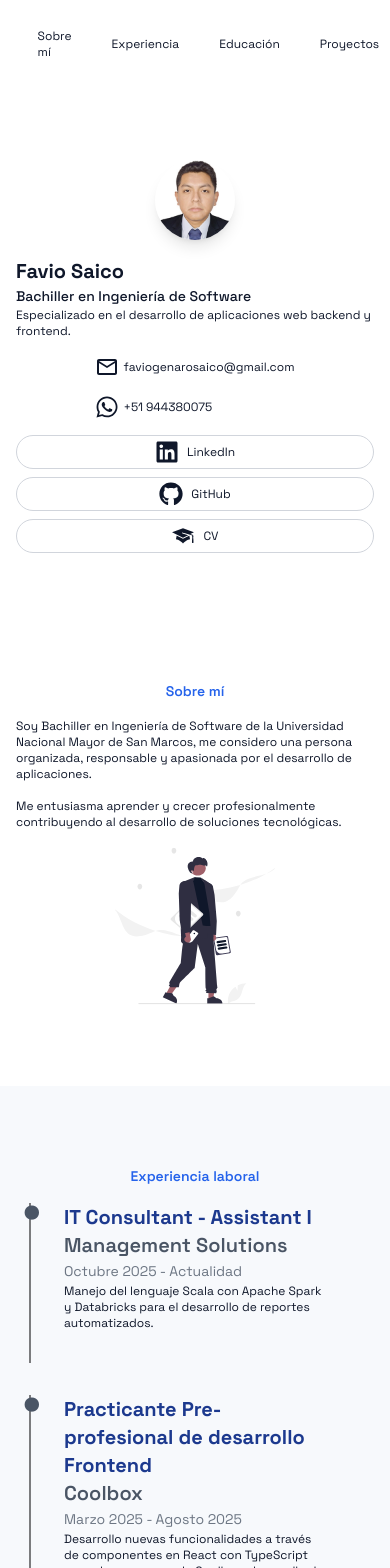
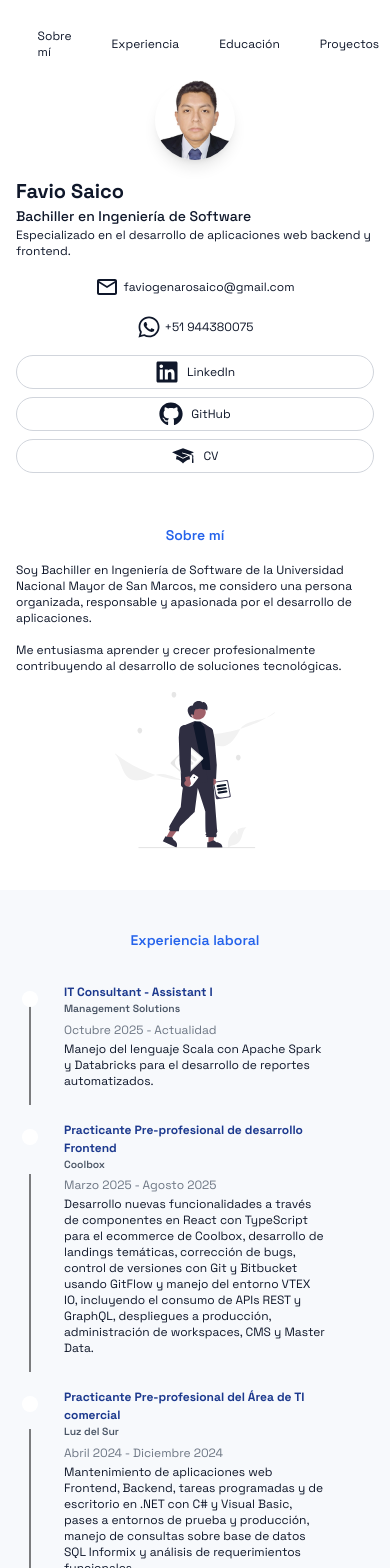
Before and after one commit to FavioGenaro/FavioGenaro.github.io, a Next.js app in the folder portfolio/: page / in a window 390 px wide. Shown: the top 1568 px of the page. Built offline with nearby package versions, Linux system fonts and the light colour scheme.

Commit message:
feat: Dividir componentes y mejorar separaciones en mobile

```diff
--- a/portfolio/src/app/globals.css
+++ b/portfolio/src/app/globals.css
@@ -13,10 +13,12 @@
   --text-h1: 1.25rem;
   --text-h2: 0.875rem;
   --text-h3: 0.75rem;
+  --text-h4: 0.65rem;
 
   --text-subtitle: #2563EB;
 
   --btn-social-media: #f1f5f9;
+  --color-linetime: #4a5565;
 
   color-scheme: light;
 }
@@ -32,6 +34,7 @@
   --border-color: #1d293d;
 
   --btn-social-media: #1d293d;
+  --color-linetime: #ffffff;
   color-scheme: dark;
 }
 
@@ -39,7 +42,8 @@
   :root {
     --text-h1: 2.5rem;
     --text-h2: 1.75rem;
-    --text-h3: 1.25rem;
+    --text-h3: 1.5rem;
+    --text-h4: 1.25rem;
   }
 }
 
@@ -104,6 +108,10 @@ body {
   font-size: var(--text-h3);
 }
 
+.titleH4 {
+  font-size: var(--text-h4);
+}
+
 .subtitle {
   color: var(--text-subtitle);
   font-weight: 600;
@@ -127,6 +135,19 @@ body {
   background-color: var(--btn-social-media);
 }
 
+.line-time {
+  border-color: var(--color-linetime);
+}
+
 li::marker {
   color: transparent;
 }
+
+.brillo {
+  /* background-color: rgba(255, 255, 255, 0.4); */
+  -webkit-backdrop-filter: brightness(150%);
+  backdrop-filter: brightness(150%);
+  /* padding: 20px;
+  margin: 30px; */
+  font-weight: bold;
+}
--- /dev/null
+++ b/portfolio/src/components/molecules/ExperienceItem.tsx
@@ -0,0 +1,28 @@
+import React from 'react'
+import Text from '../atoms/Text'
+import { JobProps } from '@/types/props';
+
+interface ExperienceProps {
+  expItem: JobProps;
+}
+
+const ExperienceItem: React.FC<ExperienceProps> = ({ expItem }) => {
+  return (
+    <div
+        className="relative mx-12 pb-4 before:absolute before:left-[-35px] before:block before:h-[74%] flex items-end before:border-l-2 before:border-black/50 dark:before:border-white/80 before:content-['']"
+    >
+        <div className="relative pb-4 dark:text-white">
+            <div className="sticky top-0">
+                <span className='line-time absolute -left-[42px] top-[8px] rounded-full w-4 h-4 bg-white'></span>
+                {/* Contenido */}
+                <h3 className="titleH3 font-bold text-blue-900 dark:text-blue-400">{expItem.jobName}</h3>
+                <h4 className="titleH4 font-semibold text-gray-600 dark:text-white">{expItem.companyName}</h4>
+                <time className="p-0 m-0 text-xs md:text-sm text-gray-600/80 dark:text-white/80">{expItem.startDate} - {expItem.endDate}</time>
+                <Text text={expItem.description}/>
+            </div>
+        </div>
+    </div>
+  )
+}
+
+export default ExperienceItem
--- /dev/null
+++ b/portfolio/src/components/molecules/SocialMediaBtn.tsx
@@ -0,0 +1,16 @@
+import React from 'react'
+import Text from '../atoms/Text'
+import { SocialMediaBtnProps } from '@/types/props'
+
+const SocialMediaBtn: React.FC<SocialMediaBtnProps> = ({ children, link, label }) => {
+  return (
+    <a className="flex items-center justify-center gap-2 sm:mt-0 cursor-pointer background-btn-social-media border border-gray-300 rounded-full px-4 py-1"
+        target="_blank"
+        href={link}>
+        {children}
+        <Text text={label}/>
+    </a>
+  )
+}
+
+export default SocialMediaBtn
--- a/portfolio/src/components/organisms/ProjectGrid.tsx
+++ b/portfolio/src/components/organisms/ProjectGrid.tsx
@@ -1,4 +1,4 @@
-import { CardProps } from "@/types/Section";
+import { CardProps } from "@/types/props";
 import image1 from "./../../../public/projects/taskListApp.webp";
 import image2 from "./../../../public/projects/listaPaises.webp";
 import image3 from "./../../../public/projects/apiEcommerce-tesis.webp";
--- a/portfolio/src/components/sections/AboutMe.tsx
+++ b/portfolio/src/components/sections/AboutMe.tsx
@@ -3,13 +3,13 @@ import foto from "../../../public/aboutme.svg"
 import Text from '../atoms/Text'
 import Image from 'next/image'
 import Subtitle from '../atoms/Subtitle'
-import { SectionProps } from '@/types/Section'
+import { SectionProps } from '@/types/props'
 import SectionLayout from '../templates/SectionLayout'
 
 const AboutSection: React.FC<SectionProps> = ({ id }) => {
   return (
     // px-4 sm:px-6 lg:px-8 py-12
-    <SectionLayout id={id} classSection="pt-20" classDiv="flex-col md:flex-row">
+    <SectionLayout id={id} classSection="pt-5 md:pt-20" classDiv="flex-col md:flex-row">
       <div className='flex flex-col gap-4 md:gap-8 max-w-lg items-center md:items-start'>
           <Subtitle subtitle='Sobre mí' />
           <div className='flex flex-col gap-4'>
--- a/portfolio/src/components/sections/Experience.tsx
+++ b/portfolio/src/components/sections/Experience.tsx
@@ -1,8 +1,8 @@
-import { JobProps, SectionProps } from '@/types/Section'
+import { JobProps, SectionProps } from '@/types/props'
 import React from 'react'
 import SectionLayout from '../templates/SectionLayout'
 import Subtitle from '../atoms/Subtitle'
-import Text from '../atoms/Text';
+import ExperienceItem from '../molecules/ExperienceItem';
 
 const experienceList: JobProps[] = [
     {
@@ -30,31 +30,14 @@ const experienceList: JobProps[] = [
 
 const Experience: React.FC<SectionProps> = ({ id }) => {
   return (
-    <SectionLayout id={id} classSection="mt-20 background-secondary pt-20 pb-12" classDiv="flex-col">
+    <SectionLayout id={id} classSection="mt-10 md:mt-20 background-secondary pt-10 pb-10 md:pt-20 md:pb-12" classDiv="flex-col">
       <div className='flex justify-center'>
           <Subtitle subtitle='Experiencia laboral'/>
       </div>
-      <div className='flex flex-col m-auto w-fit gap-8'>
+      <div className='flex flex-col m-auto w-fit max-w-175 mt-4 md:mt-8'>
         {
                 experienceList.map((expItem, i) => (
-                    <div
-                        key={i}
-                        className="relative mx-12 pb-4 before:absolute before:left-[-35px] before:block before:h-full before:border-l-2 before:border-black/50 dark:before:border-white/80 before:content-['']"
-                    >
-                        <div className="relative pb-4 dark:text-white">
-                            <div className="sticky top-0">
-                                {/* punto */}
-                                <span className="text-gray-600 dark:text-white -left-[43px] -top-[25px] absolute rounded-full text-6xl">
-                                    &bull;
-                                </span>
-                                {/* Contenido */}
-                                <h3 className="text-xl font-bold text-blue-900 dark:text-blue-400">{expItem.jobName}</h3>
-                                <h4 className="font-semibold text-xl text-gray-600 dark:text-white">{expItem.companyName}</h4>
-                                <time className="p-0 m-0 text-sm text-gray-600/80 dark:text-white/80">{expItem.startDate} - {expItem.endDate}</time>
-                                <Text text={expItem.description}/>
-                            </div>
-                        </div>
-                    </div>
+                    <ExperienceItem expItem={expItem} key={i} />
                 ))
             }
       </div>
--- a/portfolio/src/components/sections/HeroSection.tsx
+++ b/portfolio/src/components/sections/HeroSection.tsx
@@ -6,6 +6,7 @@ import { MdOutlineMailOutline } from 'react-icons/md'
 import { FaGithub, FaLinkedin, FaWhatsapp } from "react-icons/fa";
 import SectionLayout from '../templates/SectionLayout'
 import { GiGraduateCap } from 'react-icons/gi'
+import SocialMediaBtn from '../molecules/SocialMediaBtn'
 
 interface HeroProps {
   id: string
@@ -13,7 +14,7 @@ interface HeroProps {
 
 const HeroSection: React.FC<HeroProps> = ({ id }) => {
   return (
-    <SectionLayout id={id} classSection="pt-40 pb-12" classDiv="">
+    <SectionLayout id={id} classSection="pt-20 md:pt-40 pb-8 md:pb-12" classDiv="">
         <div className='flex flex-col gap-4'>
             <div className='flex flex-col md:flex-row items-center gap-4 md:gap-16 w-fit m-auto md:items-center'>
                 <div>
@@ -23,13 +24,13 @@ const HeroSection: React.FC<HeroProps> = ({ id }) => {
                         className="rounded-full shadow-lg size-20 md:size-32 min-w-20"
                     />
                 </div>
-                <div className='max-w-md'>
+                <div className='max-w-xl'>
                     <h1 className='text titleH1'>Favio Saico</h1>
                     <h2 className='text titleH2 font-medium'>Bachiller en Ingeniería de Software</h2>
                     <Text text='Especializado en el desarrollo de aplicaciones web backend y frontend.'/>
                 </div>
             </div>
-            <div className='flex flex-col md:flex-row m-auto w-fit gap-4 md:gap-8'>
+            <div className='flex flex-col md:flex-row m-auto w-fit gap-4 md:gap-8 items-center md:items-start'>
                 <div className='flex gap-1 items-center'>
                     <MdOutlineMailOutline size={24} className='icon' />
                     <Text text='faviogenarosaico@gmail.com'/>
@@ -43,34 +44,15 @@ const HeroSection: React.FC<HeroProps> = ({ id }) => {
             </div>
 
             <div className='flex flex-col md:flex-row m-auto w-full md:w-fit gap-2 md:gap-4'>
-                <a className="flex items-center justify-center gap-2 sm:mt-0 cursor-pointer background-btn-social-media border border-gray-300 rounded-full px-4 py-1"
-                    target="_blank"
-                    href="https://www.linkedin.com/in/favio-saico/">
+                <SocialMediaBtn link="https://www.linkedin.com/in/favio-saico/" label="LinkedIn">
                     <FaLinkedin size={24} className='icon'/>
-                    <Text text='LinkedIn'/>
-                </a>
-                <a className="flex items-center justify-center gap-2 sm:mt-0 cursor-pointer background-btn-social-media border border-gray-300 rounded-full px-4 py-1"
-                    target="_blank"
-                    href="https://github.com/FavioGenaro">
+                </SocialMediaBtn>
+                <SocialMediaBtn link="https://github.com/FavioGenaro" label="GitHub">
                     <FaGithub size={24} className='icon'/>
-                    <Text text='GitHub'/>
-                </a>
-                <a className="flex items-center justify-center gap-2 sm:mt-0 cursor-pointer background-btn-social-media border border-gray-300 rounded-full px-4 py-1"
-                    target="_blank"
-                    href="https://drive.google.com/file/d/199C8WFF1tEIVKEV_A3ukfSHNiPbgJ85V/view?usp=sharing">
+                </SocialMediaBtn>
+                <SocialMediaBtn link="https://drive.google.com/file/d/199C8WFF1tEIVKEV_A3ukfSHNiPbgJ85V/view?usp=sharing" label="CV">
                     <GiGraduateCap size={24} className='icon'/>
-                    <Text text='CV'/>
-                </a>
-                {/* <div className='flex gap-1 items-center'>
-                    <MdOutlineMailOutline size={24} className='icon' />
-                    <Text text='faviogenarosaico@gmail.com'/>
-                </div>
-                <div className='flex gap-1 items-center'>
-                    <a href="https://wa.me/51944380075" className="flex gap-1">
-                        <FaWhatsapp size={24} className='icon'/>
-                        <Text text='+51 944380075'/>
-                    </a>
-                </div> */}
+                </SocialMediaBtn>
             </div>
         </div>
 
--- a/portfolio/src/components/sections/Projects.tsx
+++ b/portfolio/src/components/sections/Projects.tsx
@@ -1,4 +1,4 @@
-import { SectionProps } from '@/types/Section'
+import { SectionProps } from '@/types/props'
 import React from 'react'
 import SectionLayout from '../templates/SectionLayout'
 import Subtitle from '../atoms/Subtitle'
@@ -6,7 +6,7 @@ import ProjectGrid from '../organisms/ProjectGrid'
 
 const Projects: React.FC<SectionProps> = ( { id } ) => {
   return (
-    <SectionLayout id={id} classSection="mt-20 background-secondary pt-20" classDiv="flex-col">
+    <SectionLayout id={id} classSection="mt-10 md:mt-20 background-secondary pt-10 md:pt-20" classDiv="flex-col">
       <div className='flex justify-center'>
           <Subtitle subtitle='Proyectos Personales'/>
       </div>
--- a/portfolio/src/components/templates/SectionLayout.tsx
+++ b/portfolio/src/components/templates/SectionLayout.tsx
@@ -1,4 +1,4 @@
-import { SectionLayoutProps } from '@/types/Section'
+import { SectionLayoutProps } from '@/types/props'
 import React from 'react'
 
 const SectionLayout: React.FC<SectionLayoutProps> = ( { id, children, classSection, classDiv } ) => {
--- a/portfolio/src/types/Section.ts
+++ b/portfolio/src/types/props.ts
@@ -28,3 +28,9 @@ export interface JobProps {
   endDate: string;
   description: string;
 }
+
+export interface SocialMediaBtnProps {
+  children?: React.ReactNode;
+  link: string;
+  label: string;
+}
```
Also changed, not shown: portfolio/src/components/molecules/CardProject.tsx (+6 -6 lines), portfolio/src/components/sections/Education.tsx (+5 -5 lines).
